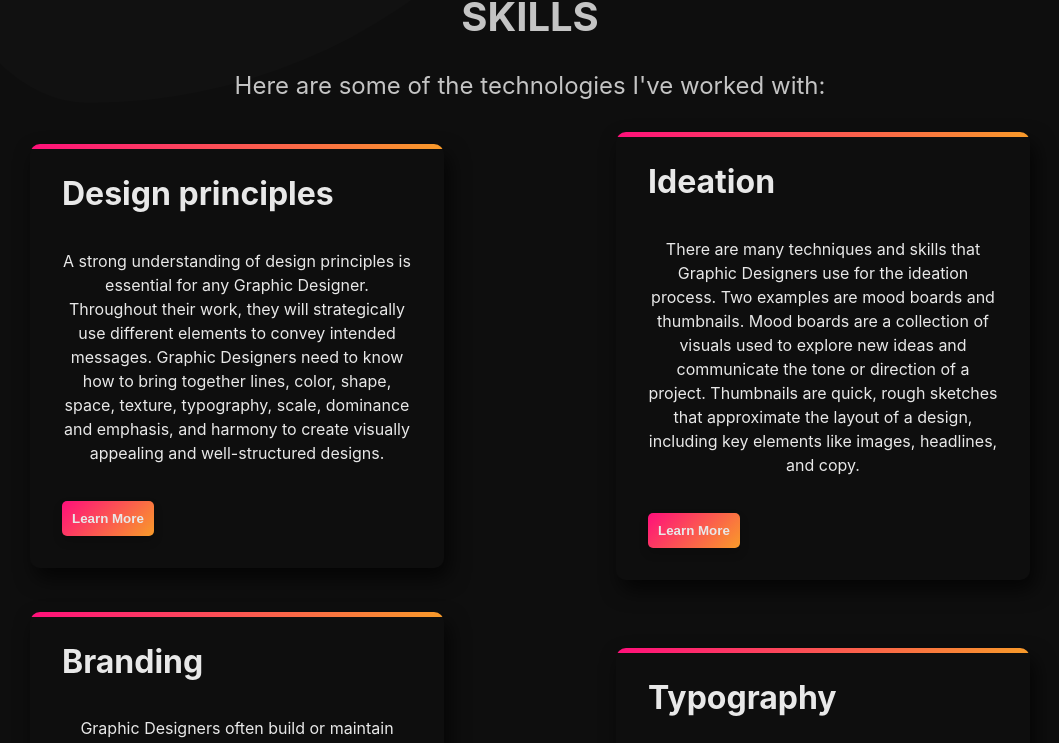
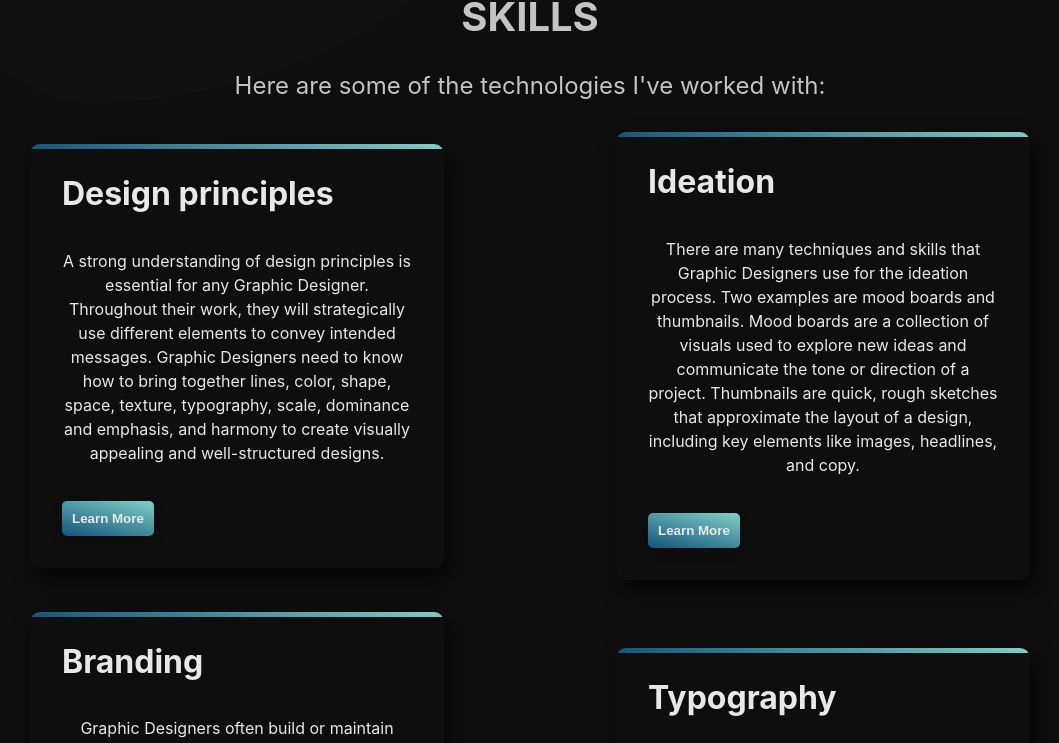
Before and after one commit to ArnaldoGonzalez81318/Graphic-Design-Portfolio, a React (Create React App) app: page / in a window 1280 px wide. Shown: the part 919-1662 px from the top of the page, without its empty margins (110-1169 px from the left). Built offline with nearby package versions, Linux system fonts and the light colour scheme.

Commit message:
Update skills.css

```diff
--- a/src/components/skills/skills.css
+++ b/src/components/skills/skills.css
@@ -69,7 +69,7 @@
   font-weight: 600;
   border: none;
   cursor: pointer;
-  background: linear-gradient(-45deg, #f89b29 0%, #ff0f7b 100%);
+  background-image: linear-gradient(15deg, #13547a 0%, #80d0c7 100%);
   border-radius: 5px;
   box-shadow: 0 5px 10px rgba(0, 0, 0, 0.2);
 }
@@ -81,7 +81,7 @@
   top: 0;
   width: 100%;
   height: 5px;
-  background: linear-gradient(-45deg, #f89b29 0%, #ff0f7b 100%);
+  background-image: linear-gradient(15deg, #13547a 0%, #80d0c7 100%);
   transition: all 0.5s cubic-bezier(0.23, 1, 0.320, 1);
 }
 
```
